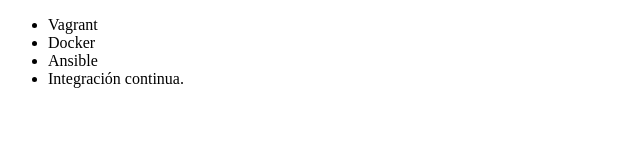
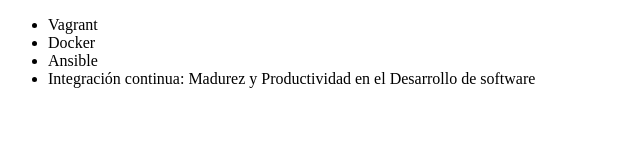
Before and after one commit to S4cer/alura-git, a plain HTML site: page index.html in a window 1280 px wide. Shown: the whole page, without its empty margins (0-640 px from the left). Drawn offline with Linux system fonts and the light colour scheme.

Commit message:
Renombrando curso de integracion continua

```diff
--- a/index.html
+++ b/index.html
@@ -11,7 +11,7 @@
           <li> Vagrant </li>
           <li> Docker </li>
           <li> Ansible </li>
-          <li> Integración continua. </li>
+          <li> Integración continua: Madurez y Productividad en el Desarrollo de software</li>
      </ul>
 </body>
 
```
